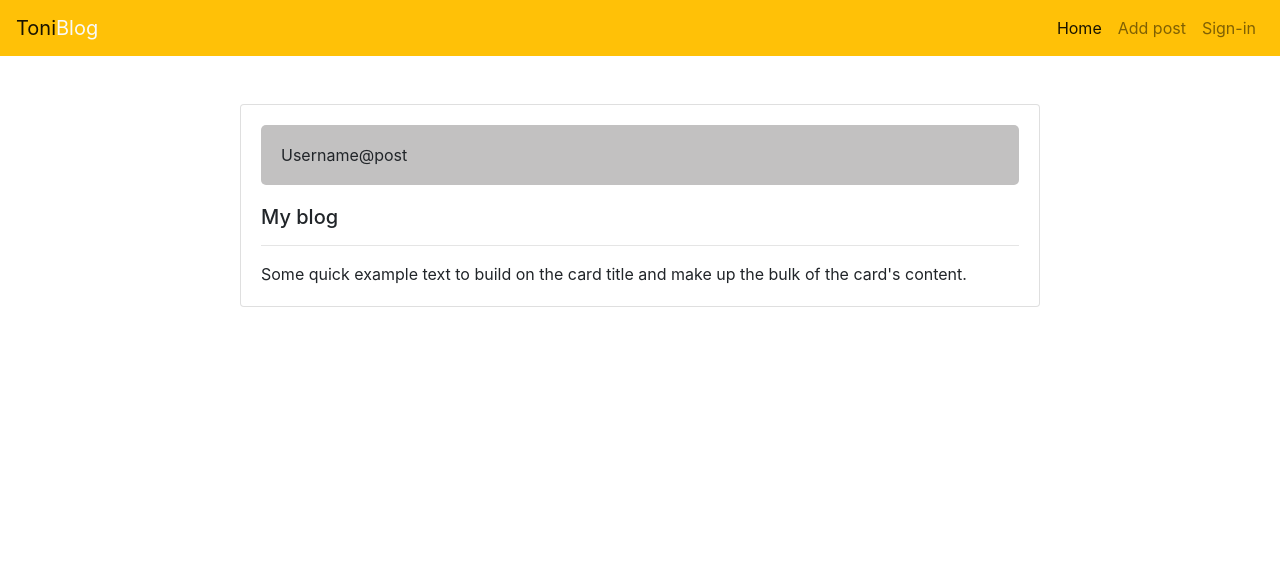
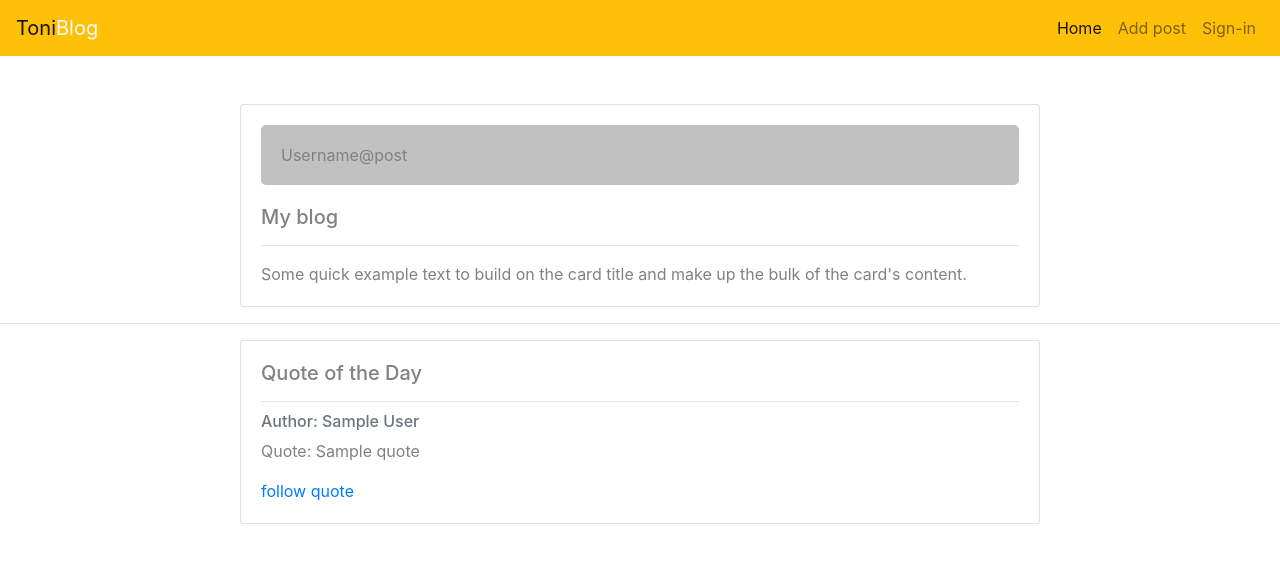
Before and after one commit to changawa-antony/personal-blog, a Flask app: template app/templates/index.html in a window 1280 px wide. Shown: the top 563 px of the page. Run offline with Flask 2, Linux system fonts and the light colour scheme; the template is opened without the code that fills it: most values are stand-ins (such as "Sample title", 1, 10 or a date in 2020); parts of the project's set-up code (start-up, migrations or seed data) failed here and were passed over; some libraries are stand-ins or nearby versions.

Commit message:
modified files

```diff
--- a/app/static/css/styles.css
+++ b/app/static/css/styles.css
@@ -1,3 +1,6 @@
+*{
+    color: rgb(129, 129, 129);
+}
 .user-div{
     background-color: rgb(194, 193, 193);
     padding-top: 18px;
@@ -23,3 +26,7 @@ h2{
 .form-input{
     margin-top: 60px;
 }
+
+.card{
+    width: 50rem;
+}
--- a/app/templates/index.html
+++ b/app/templates/index.html
@@ -12,7 +12,18 @@
             <p class="card-text">Some quick example text to build on the card title and make up the bulk of the card's content.</p>
         </div>
     </div>
-
+</div>
+<hr>
+<div class="container d-flex justify-content-center">
+    <div class="card" style="width: 50rem;">
+        <div class="card-body">
+          <h5 class="card-title">Quote of the Day</h5>
+          <hr>
+          <h6 class="card-subtitle mb-2 text-muted">Author: {{quote.author}}</h6>
+          <p class="card-text">Quote: {{quote.quote}}</p>
+          <a href="{{quote.permalink}}" class="card-link">follow quote</a>
+        </div>
+      </div>
 </div>
 
 {% endblock %}
--- a/config.py
+++ b/config.py
@@ -5,6 +5,7 @@ class Config:
     General configuration parent class
     '''
     SECRET_KEY = os.environ.get('SECRET_KEY')
+
 
 class ProdConfig(Config):
     '''
```
Also changed, not shown: app/models.py (+8 -0 lines).
